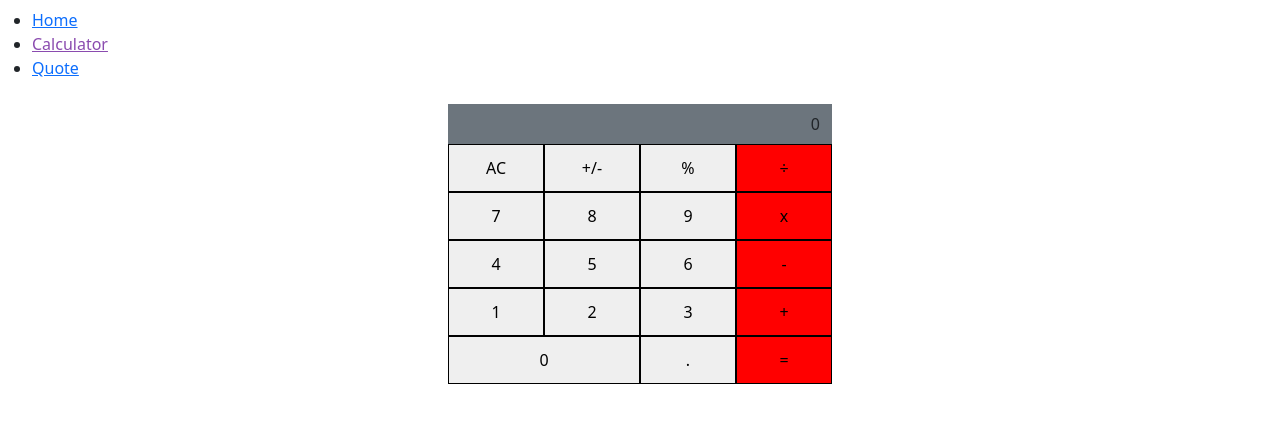
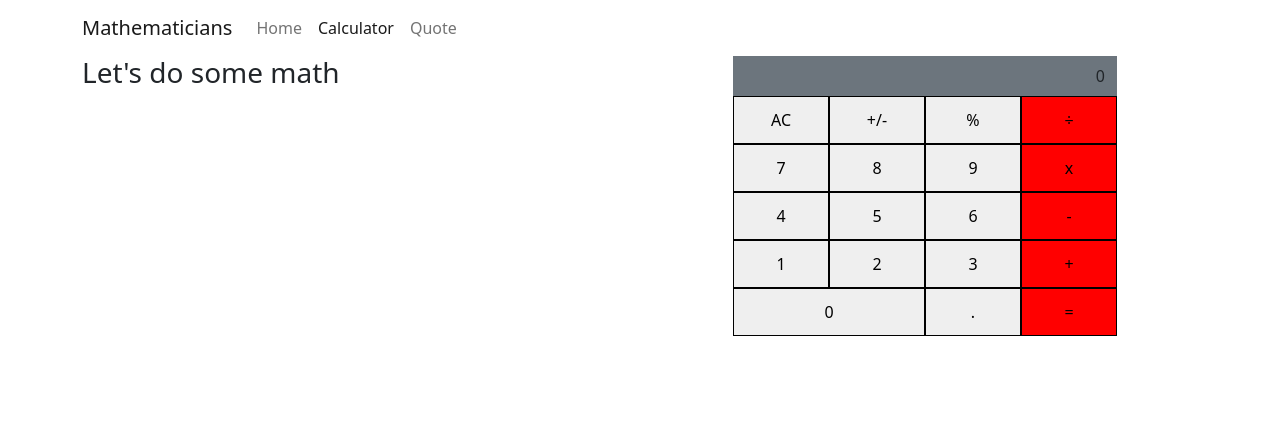
Before and after one commit to orlandodiazc/mathematicians, a React (Create React App) app: page /calculator in a window 1280 px wide. Shown: the top 422 px of the page. Built offline with nearby package versions, Linux system fonts and the light colour scheme.

Commit message:
Add styling

```diff
--- a/src/App.css
+++ b/src/App.css
@@ -10,7 +10,3 @@
 .operator {
   background-color: red;
 }
-
-.active {
-  color: #8a4baf;
-}
--- a/src/components/Layout.js
+++ b/src/components/Layout.js
@@ -2,7 +2,7 @@ import { Outlet } from 'react-router-dom';
 import Navbar from './Navbar';
 
 const Layout = () => (
-  <div className="wrapper">
+  <div className="wrapper d-flex flex-column vh-100">
     <Navbar />
     <Outlet />
   </div>
--- a/src/components/Navbar.js
+++ b/src/components/Navbar.js
@@ -8,14 +8,34 @@ const links = [
 ];
 
 const Navbar = () => (
-  <nav className="navbar">
-    <ul>
-      {links.map((link) => (
-        <li key={link.text}>
-          <NavLink to={link.path}>{link.text}</NavLink>
-        </li>
-      ))}
-    </ul>
+  <nav className="navbar navbar-expand-lg bg-body-tertiary">
+    <div className="container">
+      <a className="navbar-brand" href="/">
+        Mathematicians
+      </a>
+      <button
+        className="navbar-toggler"
+        type="button"
+        data-bs-toggle="collapse"
+        data-bs-target="#navbarNav"
+        aria-controls="navbarNav"
+        aria-expanded="false"
+        aria-label="Toggle navigation"
+      >
+        <span className="navbar-toggler-icon" />
+      </button>
+      <div className="collapse navbar-collapse" id="navbarNav">
+        <ul className="navbar-nav">
+          {links.map((link) => (
+            <li className="nav-item" key={link.text}>
+              <NavLink className="nav-link" to={link.path}>
+                {link.text}
+              </NavLink>
+            </li>
+          ))}
+        </ul>
+      </div>
+    </div>
   </nav>
 );
 
--- a/src/routes/Calculate.js
+++ b/src/routes/Calculate.js
@@ -1,6 +1,15 @@
 import React from 'react';
 import Calculator from '../components/Calculator';
 
-const Calculate = () => <Calculator />;
+const Calculate = () => (
+  <div className="container">
+    <div className="row">
+      <h3 className="col">Let&apos;s do some math</h3>
+      <div className="col">
+        <Calculator />
+      </div>
+    </div>
+  </div>
+);
 
 export default Calculate;
--- a/src/routes/Home.js
+++ b/src/routes/Home.js
@@ -1,5 +1,18 @@
-import React from 'react';
-
-const Home = () => <div>Home</div>;
+const Home = () => (
+  <div className="container">
+    <h1>Welcome to our page!</h1>
+    <p>
+      Lorem ipsum dolor sit amet consectetur adipisicing elit. Nihil dolore fuga odit officia
+      dolores, magnam voluptates provident nam quis, doloremque ratione culpa optio maiores libero
+      suscipit numquam est minima quos obcaecati recusandae labore itaque porro. Minima expedita
+      facere adipisci possimus dolore quia voluptas! Reprehenderit repudiandae totam placeat, at
+      vitae impedit laudantium obcaecati eaque iste, modi recusandae deleniti nulla cum repellendus
+      dignissimos illum cupiditate in! Ullam illo vero perspiciatis veniam illum! Est, ex odio
+      voluptatibus architecto enim voluptate velit quas dicta sit facere! Maiores beatae, ea vel
+      odit possimus deleniti molestias cum. Itaque alias voluptates aperiam molestiae labore
+      recusandae nihil iure?
+    </p>
+  </div>
+);
 
 export default Home;
--- a/src/routes/NotMatch.js
+++ b/src/routes/NotMatch.js
@@ -1,6 +1,6 @@
 const NotMatch = () => (
   <div>
-    <p>Not found!</p>
+    <p>This page does not exist</p>
   </div>
 );
 export default NotMatch;
--- a/src/routes/Quote.js
+++ b/src/routes/Quote.js
@@ -1,5 +1,9 @@
 import React from 'react';
 
-const Quote = () => <div>Quote</div>;
+const Quote = () => (
+  <div className="container h-100 d-flex align-items-center justify-content-center">
+    <p>Mathematics is not about numbers --William Paul Thurston</p>
+  </div>
+);
 
 export default Quote;
```
